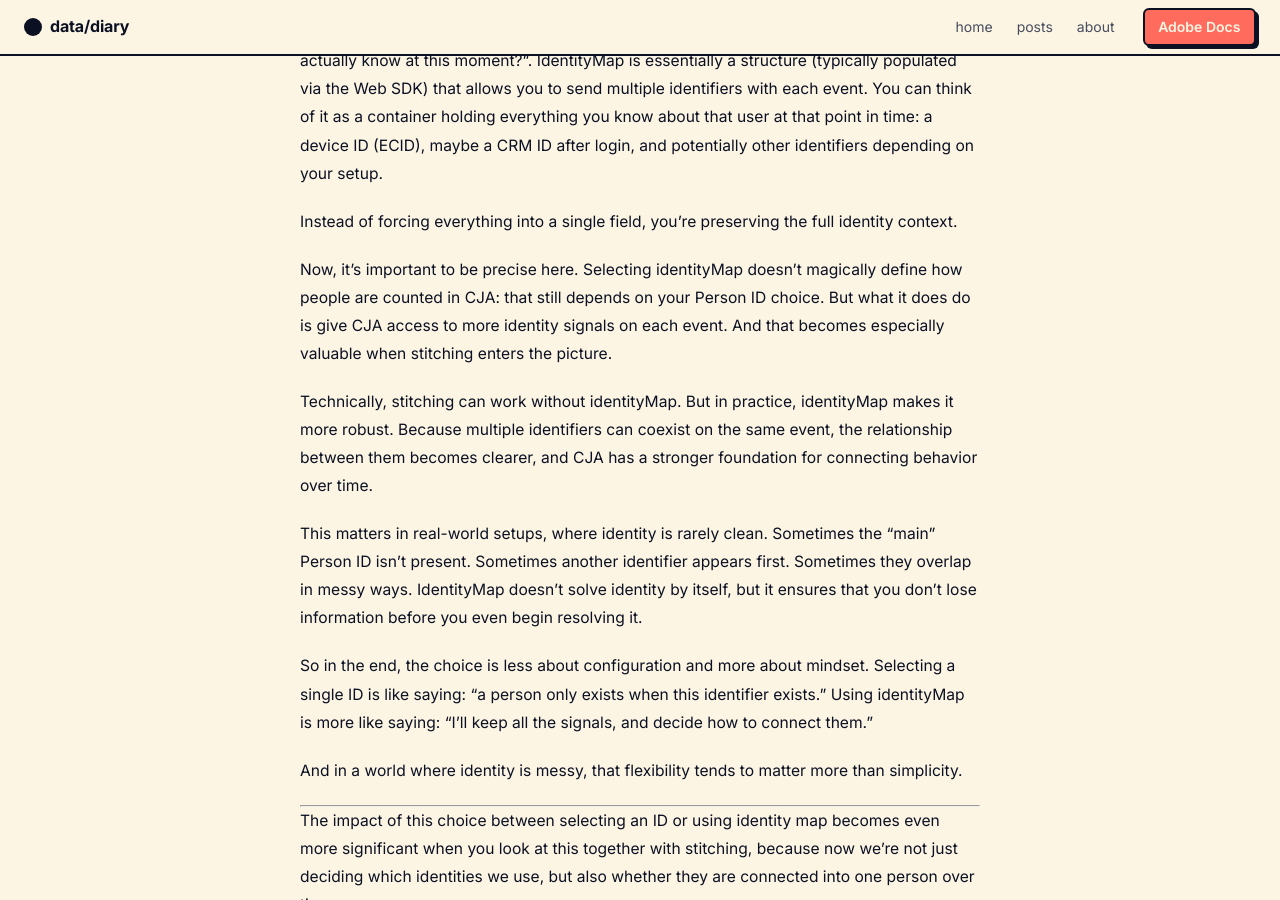
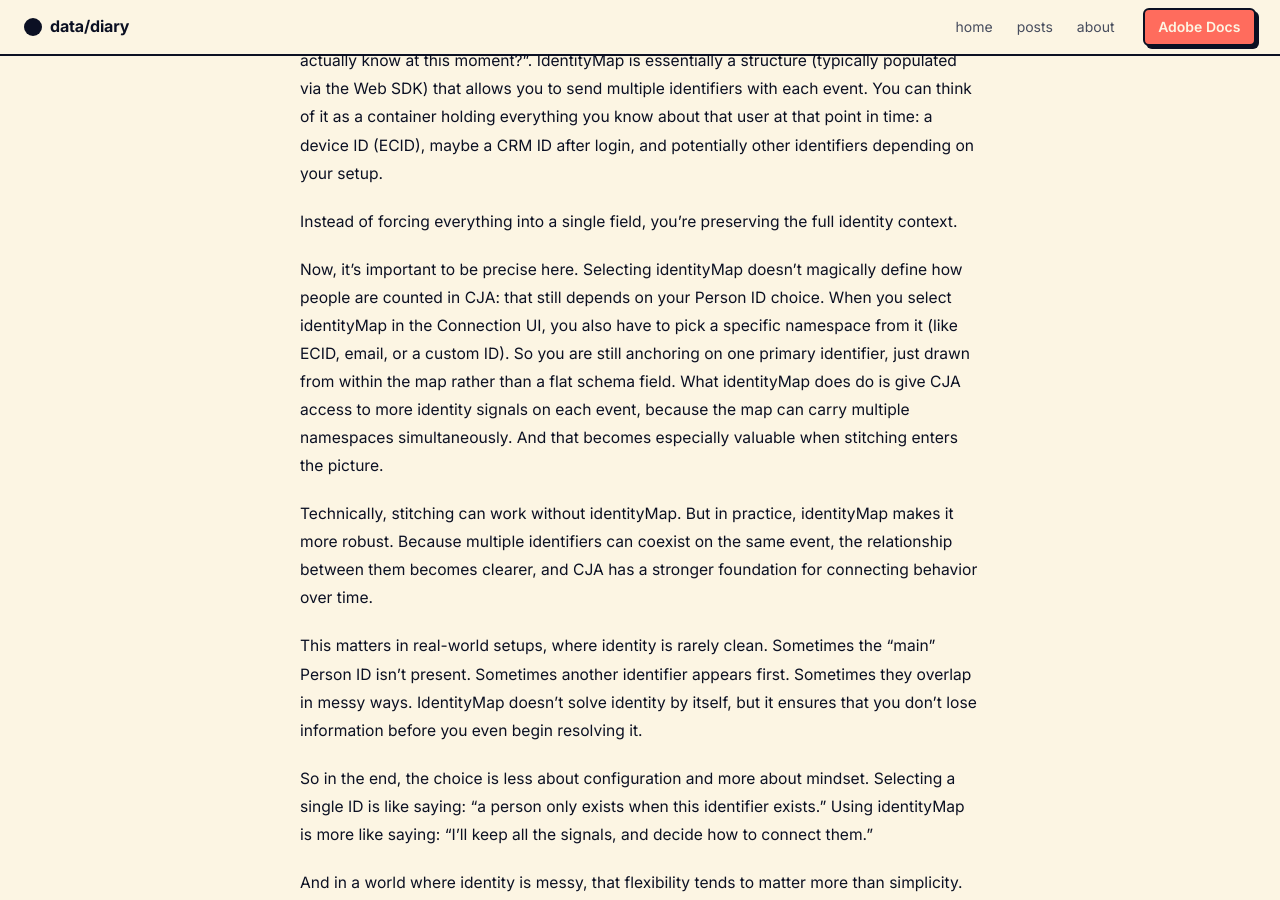
Before and after one commit to martineijrgensen-datadiaries/datadiary, a Jekyll site: the page built from _posts/2026-05-10-cja-connection-setup-person-identity.md, in a window 1280 px wide and 900 px high, scrolled down 2482 px. Built offline with Jekyll 4.4.1, drawn with Linux system fonts in a browser that asks for light colours; some of the changed text lies outside the part shown.

Commit message:
Fix persistent/transient ID reversal and clarify identityMap namespace
Co-Authored-By: Claude Sonnet 4.6 <noreply@anthropic.com>

```diff
--- a/_posts/2026-05-10-cja-connection-setup-person-identity.md
+++ b/_posts/2026-05-10-cja-connection-setup-person-identity.md
@@ -52,7 +52,7 @@ The first time it really clicked for me, it wasn't because of documentation. It
 
 Instead of forcing everything into a single field, you're preserving the full identity context.
 
-Now, it's important to be precise here. Selecting identityMap doesn't magically define how people are counted in CJA: that still depends on your Person ID choice. But what it does do is give CJA access to more identity signals on each event. And that becomes especially valuable when stitching enters the picture.
+Now, it's important to be precise here. Selecting identityMap doesn't magically define how people are counted in CJA: that still depends on your Person ID choice. When you select identityMap in the Connection UI, you also have to pick a specific namespace from it (like ECID, email, or a custom ID). So you are still anchoring on one primary identifier, just drawn from within the map rather than a flat schema field. What identityMap does do is give CJA access to more identity signals on each event, because the map can carry multiple namespaces simultaneously. And that becomes especially valuable when stitching enters the picture.
 
 Technically, stitching can work without identityMap. But in practice, identityMap makes it more robust. Because multiple identifiers can coexist on the same event, the relationship between them becomes clearer, and CJA has a stronger foundation for connecting behavior over time.
 
@@ -130,7 +130,7 @@ CJA offers two stitching approaches, and choosing between them, or choosing not
 
 ### Field-Based Stitching
 
-Field-based stitching is available with CJA Select. This method uses a persistent ID (like a CRM ID or login) and a transient ID (like an ECID) within the same event dataset. CJA uses a lookback window to retroactively assign the persistent ID to previously anonymous events. The result: pre-login sessions are linked to the authenticated customer, and the journey is reconstructed end-to-end.
+Field-based stitching is available with CJA Select. This method uses a persistent ID (like an ECID or cookie ID, always present even for anonymous visitors) and a transient ID (like a CRM ID or customer login ID, only present when authenticated) within the same event dataset. CJA uses a lookback window to retroactively assign the transient ID to previously anonymous events. The result: pre-login sessions are linked to the authenticated customer, and the journey is reconstructed end-to-end.
 
 ### Graph-Based Stitching
 
```
